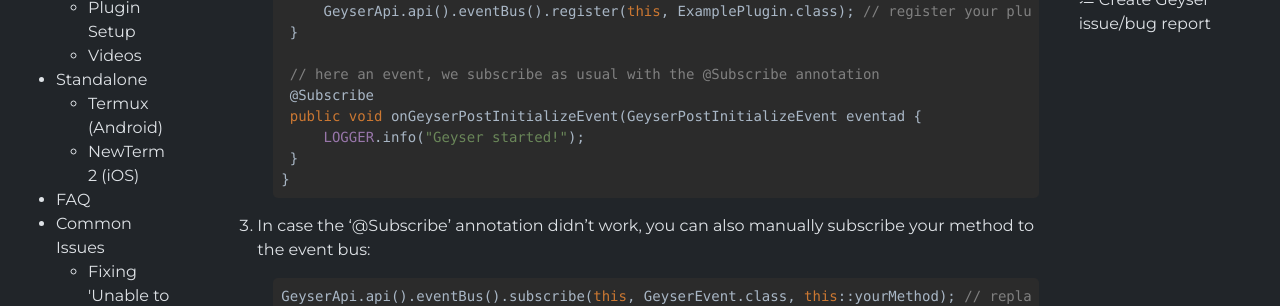
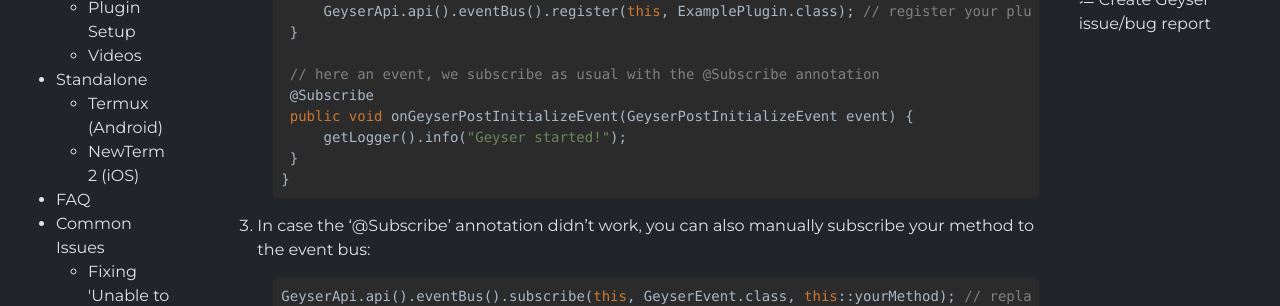
Before and after one commit to GeyserMC/GeyserWiki, a Jekyll site: the page built from _docs/geyser/geyser-api.md, in a window 1280 px wide and 900 px high, scrolled down 2618 px. Shown: the part 152-458 px from the top of the window. Built offline with Jekyll 4.4.1, drawn with Linux system fonts in a browser that asks for light colours.

Commit message:
minor tweaks

````diff
--- a/_docs/geyser/geyser-api.md
+++ b/_docs/geyser/geyser-api.md
@@ -122,8 +122,8 @@
 
     // here an event, we subscribe as usual with the @Subscribe annotation
     @Subscribe
-    public void onGeyserPostInitializeEvent(GeyserPostInitializeEvent eventad {
-        LOGGER.info("Geyser started!");
+    public void onGeyserPostInitializeEvent(GeyserPostInitializeEvent event) {
+        getLogger().info("Geyser started!");
     }
 }
 ```
````
Also changed, not shown: _docs/geyser/using-geyser-or-floodgate-as-a-dependency.md (+2 -2 lines).
